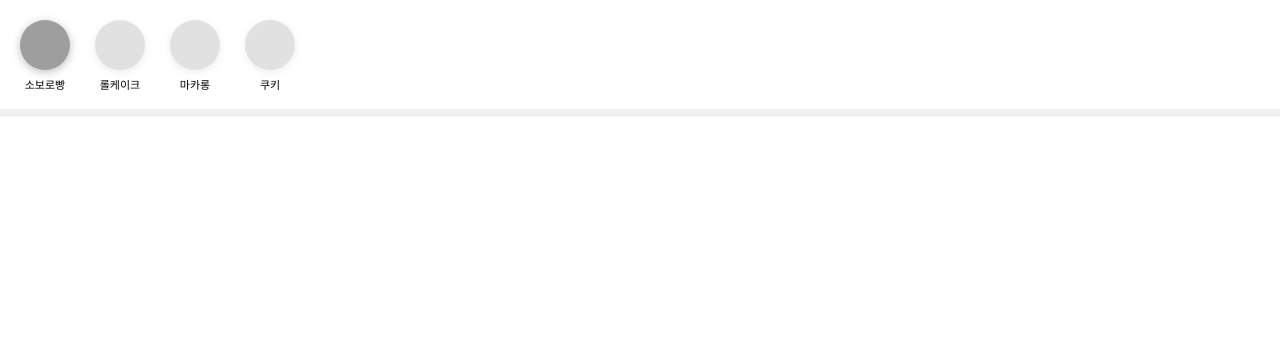
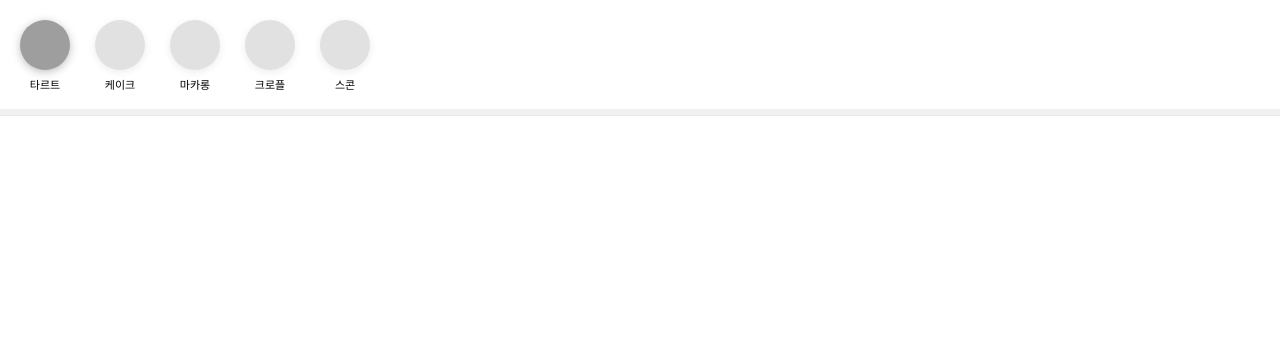
Before and after one commit to eunche/broad-deploy, a Django app: page /bakery/rank/ in a window 1280 px wide. Shown: the part 85-425 px from the top of the page. Run offline with Django 3.2, Linux system fonts and the light colour scheme; data that the repository does not hold is empty; some web fonts are replaced; grey boxes are pictures that could not be loaded.

Commit message:
랭킹페이지(타르트/마카롱/크로플/스콘/케이크) 변경

```diff
--- a/bakeries/urls.py
+++ b/bakeries/urls.py
@@ -8,10 +8,11 @@ urlpatterns = [
     path("list/", views.bakery_list, name="list"),
     path("<int:bakery_id>/", views.bakery_detail, name="detail"),
     path("ajax_like/", views.ajax_like, name="ajax_like"),
-    path("soboro-data/", views.soboro_sort_data),
-    path("rollcake-data/", views.rollcake_sort_data),
+    path("scon-data/", views.scon_sort_data),
+    path("cake-data/", views.cake_sort_data),
     path("makarong-data/", views.makarong_sort_data),
-    path("cookie-data/", views.cookie_sort_data),
+    path("croffle-data/", views.croffle_sort_data),
+    path("tart-data/", views.tart_sort_data),
     path("rank/", views.bakery_rank, name="rank"),
     # 나중에 데이터 갖고 작업할시에, <int:pk> 붙여서 유저별 좋아요리스트 구분해주자
     path("like/", views.bakery_like_list, name="like_list"),
--- a/bakeries/views.py
+++ b/bakeries/views.py
@@ -50,10 +50,7 @@ def ajax_like(request):
 
 
 def get_sorted_data(bread):
-    soboro_object = bakery_models.Menu.objects.filter(name=bread)
-    # soboro_bakery = list(
-    #     map(lambda x: (x.bakery, x.bakery.total_rating()), soboro_object)
-    # )
+    soboro_object = bakery_models.Menu.objects.filter(name__contains=bread)
     soboro_bakery = []
     for x in soboro_object:
         x.bakery.temp_review_count = x.bakery.review_count()
@@ -64,14 +61,14 @@ def get_sorted_data(bread):
     return [i[0] for i in soboro_bakery]
 
 
-def soboro_sort_data(request):
-    data = serializers.serialize("json", get_sorted_data("소보로빵"))
+def scon_sort_data(request):
+    data = serializers.serialize("json", get_sorted_data("스콘"))
     response = HttpResponse(content=data)
     return response
 
 
-def rollcake_sort_data(request):
-    data = serializers.serialize("json", get_sorted_data("롤케이크"))
+def cake_sort_data(request):
+    data = serializers.serialize("json", get_sorted_data("케이크"))
     response = HttpResponse(content=data)
     return response
 
@@ -82,8 +79,14 @@ def makarong_sort_data(request):
     return response
 
 
-def cookie_sort_data(request):
-    data = serializers.serialize("json", get_sorted_data("쿠키"))
+def croffle_sort_data(request):
+    data = serializers.serialize("json", get_sorted_data("크로플"))
+    response = HttpResponse(content=data)
+    return response
+
+
+def tart_sort_data(request):
+    data = serializers.serialize("json", get_sorted_data("타르트"))
     response = HttpResponse(content=data)
     return response
 
--- a/static/bakeries/css/bakery_rank.css
+++ b/static/bakeries/css/bakery_rank.css
@@ -93,6 +93,24 @@
 }
 
 .menu_4__name {
+  font-size: 11px;
+  text-align: center;
+  padding-top: 10px;
+}
+
+.menu_5 {
+  margin: 10px;
+}
+
+.menu_5__photo {
+  width: 50px;
+  height: 50px;
+  filter: drop-shadow(0px 2px 4px rgba(0, 0, 0, 0.25));
+  background-color: white;
+  border-radius: 50%;
+}
+
+.menu_5__name {
   font-size: 11px;
   text-align: center;
   padding-top: 10px;
--- a/static/bakeries/js/sort.js
+++ b/static/bakeries/js/sort.js
@@ -1,8 +1,9 @@
 const listElement = document.querySelector(".list");
-const soboro = document.querySelector(".jsSoboro");
-const rollcake = document.querySelector(".jsRollcake");
+const scon = document.querySelector(".jsScon");
+const cake = document.querySelector(".jsCake");
 const makarong = document.querySelector(".jsMakarong");
-const cookie = document.querySelector(".jsCookie");
+const croffle = document.querySelector(".jsCroffle");
+const tart = document.querySelector(".jsTart");
 let pickedData;
 
 const listInfoHTML = (
@@ -60,46 +61,37 @@ const addInfo = (JSONData) => {
   }
 };
 
-const clickCategory = async (bread) => {
+const clickCategory = async (event) => {
   let eng_bread;
-  if (bread === "소보로빵") {
-    eng_bread = "soboro";
-    if (soboro.classList.contains("opacity_1")) {
-    } else {
-      rollcake.classList.remove("opacity_1");
-      makarong.classList.remove("opacity_1");
-      cookie.classList.remove("opacity_1");
-      soboro.classList.add("opacity_1");
-    }
-  } else if (bread === "롤케이크") {
-    eng_bread = "rollcake";
-    if (rollcake.classList.contains("opacity_1")) {
-    } else {
-      soboro.classList.remove("opacity_1");
-      makarong.classList.remove("opacity_1");
-      cookie.classList.remove("opacity_1");
-      rollcake.classList.add("opacity_1");
-    }
-  } else if (bread === "마카롱") {
+  let breadElementList = [scon, cake, makarong, croffle, tart];
+  let breadList = ["스콘", "케이크", "마카롱", "크로플", "타르트"];
+  let bread = event.target.parentElement.querySelector(".menu_1__name")
+    .innerText;
+  if (bread === breadList[0]) {
+    eng_bread = "scon";
+  } else if (bread === breadList[1]) {
+    eng_bread = "cake";
+  } else if (bread === breadList[2]) {
     eng_bread = "makarong";
-    if (makarong.classList.contains("opacity_1")) {
-    } else {
-      rollcake.classList.remove("opacity_1");
-      soboro.classList.remove("opacity_1");
-      cookie.classList.remove("opacity_1");
-      makarong.classList.add("opacity_1");
-    }
-  } else if (bread === "쿠키") {
-    eng_bread = "cookie";
-    if (cookie.classList.contains("opacity_1")) {
-    } else {
-      rollcake.classList.remove("opacity_1");
-      makarong.classList.remove("opacity_1");
-      soboro.classList.remove("opacity_1");
-      cookie.classList.add("opacity_1");
+  } else if (bread === breadList[3]) {
+    eng_bread = "croffle";
+  } else if (bread === breadList[4]) {
+    eng_bread = "tart";
+  }
+  let breadIndex = breadList.indexOf(bread);
+  if (breadIndex != 0) {
+    let temp;
+    temp = breadElementList[0];
+    breadElementList[0] = breadElementList[breadIndex];
+    breadElementList[breadIndex] = temp;
+  }
+  if (breadElementList[0].classList.contains("opacity_1")) {
+  } else {
+    breadElementList[0].classList.add("opacity_1");
+    for (let index = 1; index < breadElementList.length; index++) {
+      breadElementList[index].classList.remove("opacity_1");
     }
   }
-
   try {
     const get = await $.getJSON(
       `http://127.0.0.1:8000/bakery/${eng_bread}-data/`,
@@ -113,6 +105,6 @@ const clickCategory = async (bread) => {
   }
 };
 
-$.getJSON(`http://127.0.0.1:8000/bakery/soboro-data/`, (data) => {
+$.getJSON(`http://127.0.0.1:8000/bakery/tart-data/`, (data) => {
   addInfo(data);
 });
--- a/templates/bakeries/bakery_rank.html
+++ b/templates/bakeries/bakery_rank.html
@@ -30,29 +30,35 @@
 
 {% block content %}
 <div class="menu">
-    <div onclick="clickCategory('소보로빵')" class="menu_1">
+    <div onclick="clickCategory(event)" class="menu_1">
         <div style="background-image: url(/static/bakeries/img/soboro.jpg);"
-            class="menu__img menu_1__photo jsSoboro opacity_1">
+            class="menu__img menu_1__photo jsTart opacity_1">
         </div>
-        <div class="menu_1__name">소보로빵</div>
+        <div class="menu_1__name">타르트</div>
     </div>
 
-    <div onclick="clickCategory('롤케이크')" class="menu_2">
-        <div style="background-image: url(/static/bakeries/img/rollcake.jpg);"
-            class="menu__img menu_2__photo jsRollcake"></div>
-        <div class="menu_2__name">롤케이크</div>
+    <div onclick="clickCategory(event)" class="menu_1">
+        <div style="background-image: url(/static/bakeries/img/rollcake.jpg);" class="menu__img menu_1__photo jsCake">
+        </div>
+        <div class="menu_1__name">케이크</div>
     </div>
 
-    <div onclick="clickCategory('마카롱')" class="menu_3">
+    <div onclick="clickCategory(event)" class="menu_1">
         <div style="background-image: url(/static/bakeries/img/makarong.jpg);"
-            class="menu__img menu_3__photo jsMakarong"></div>
-        <div class="menu_3__name">마카롱</div>
+            class="menu__img menu_1__photo jsMakarong"></div>
+        <div class="menu_1__name">마카롱</div>
     </div>
 
-    <div onclick="clickCategory('쿠키')" class="menu_4">
-        <div style="background-image: url(/static/bakeries/img/cookie.jpg);" class="menu__img menu_4__photo jsCookie">
+    <div onclick="clickCategory(event)" class="menu_1">
+        <div style="background-image: url(/static/bakeries/img/cookie.jpg);" class="menu__img menu_1__photo jsCroffle">
         </div>
-        <div class="menu_4__name">쿠키</div>
+        <div class="menu_1__name">크로플</div>
+    </div>
+
+    <div onclick="clickCategory(event)" class="menu_1">
+        <div style="background-image: url(/static/bakeries/img/cookie.jpg);" class="menu__img menu_1__photo jsScon">
+        </div>
+        <div class="menu_1__name">스콘</div>
     </div>
 </div>
 <hr class="sort_hr">
```
